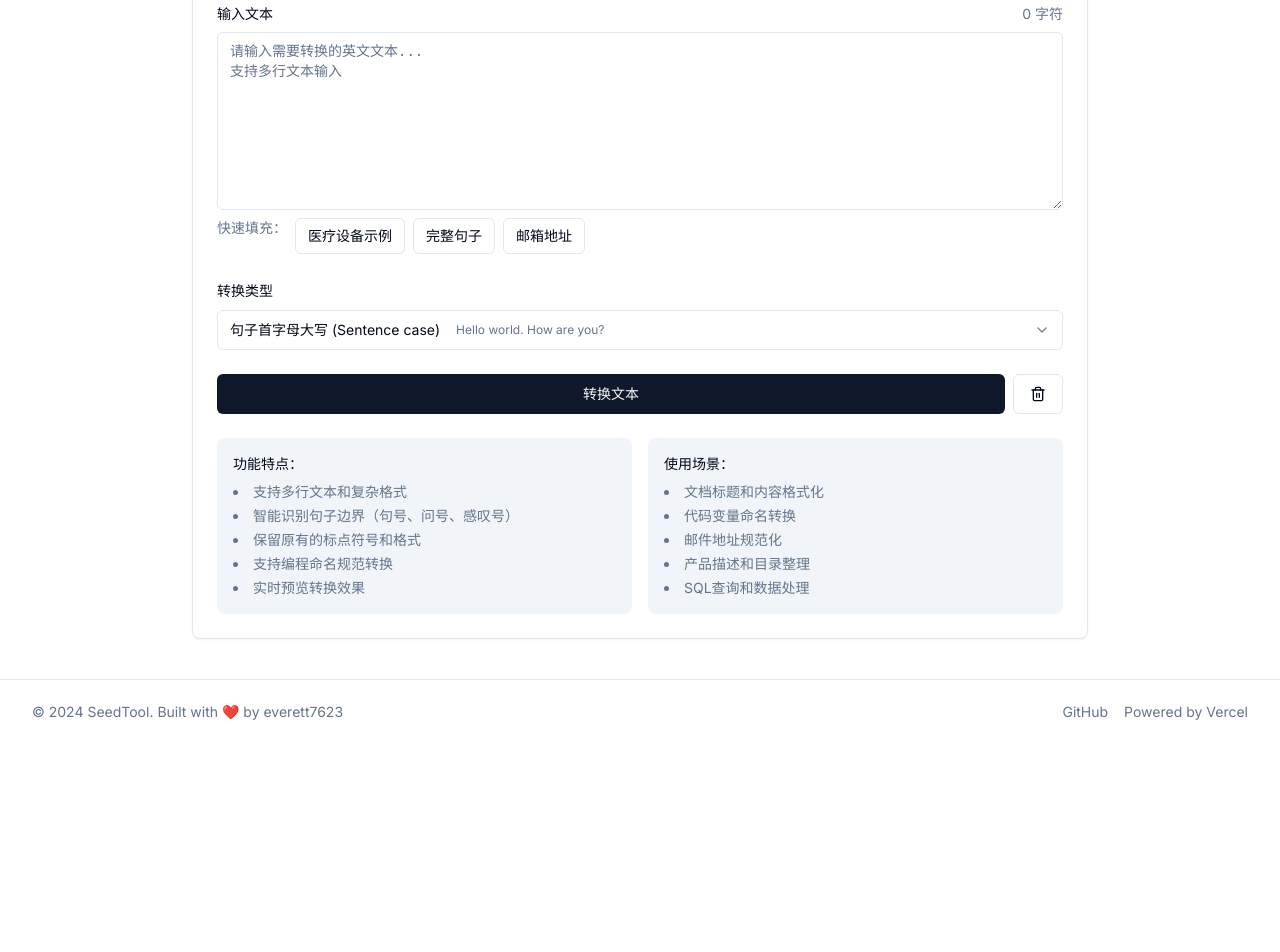
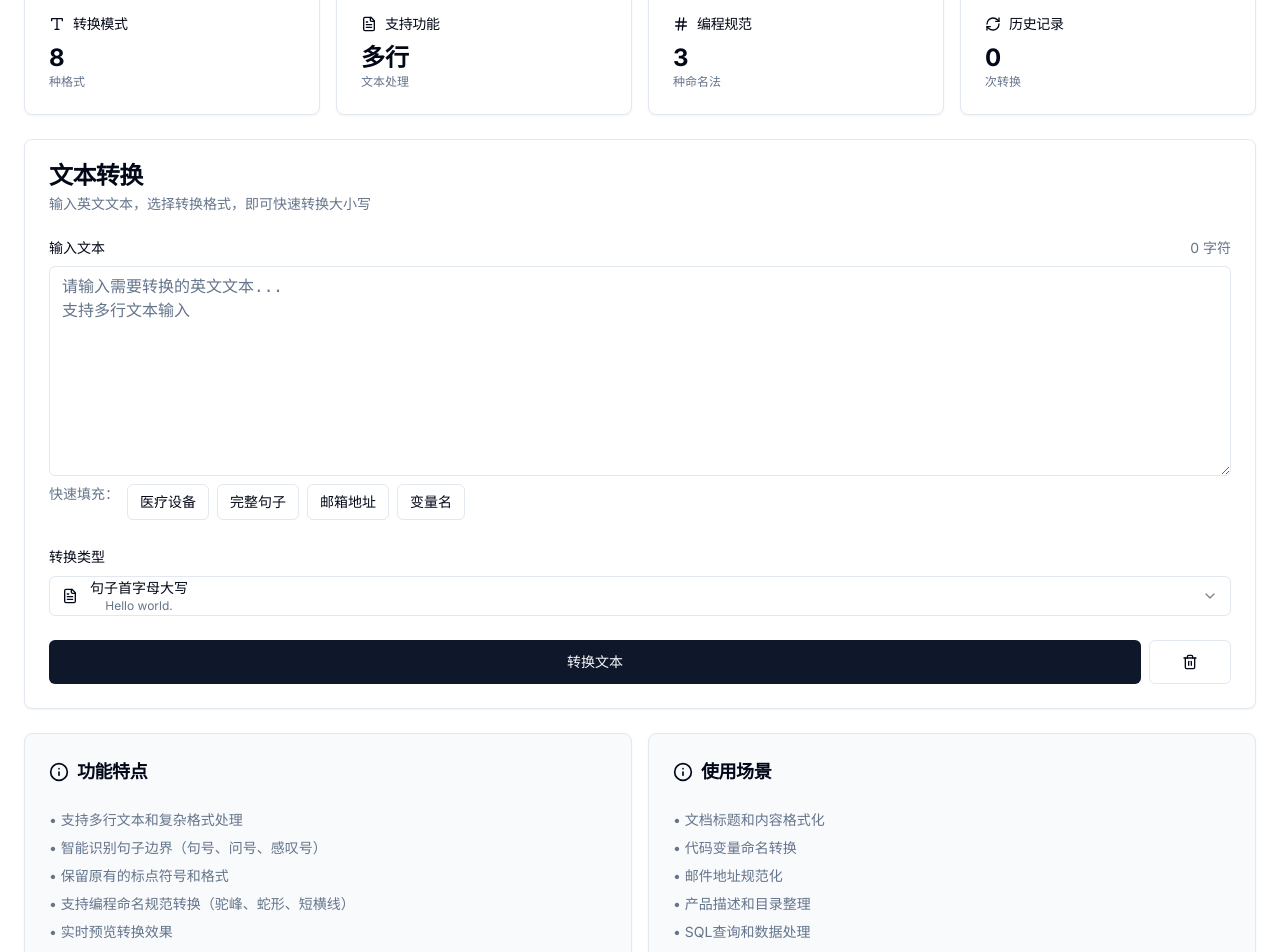
Before and after one commit to everett7623/Globokit, a Next.js app: page /tools/text-case in a window 1280 px wide. Shown: the part 200-1152 px from the top of the page. Before the commit the page ends 944 px from the top, so only its background shows below. Built offline with nearby package versions, Linux system fonts and the light colour scheme.

Commit message:
Update page.tsx

```diff
--- a/app/tools/text-case/page.tsx
+++ b/app/tools/text-case/page.tsx
@@ -1,8 +1,8 @@
 // 名称: 英文大小写转换
 // 描述: 快速转换英文文本的大小写格式，支持多种转换模式
-// 路径: https://raw.githubusercontent.com/everett7623/seedtool/main/tools/text-case/page.tsx
+// 路径: seedtool/app/tools/text-case/page.tsx
 // 作者: Jensfrank
-// 更新时间: 2025-07-21
+// 更新时间: 2025-07-22
 
 'use client'
 
@@ -11,8 +11,9 @@ import { Card, CardHeader, CardTitle, CardDescription, CardContent } from '@/com
 import { Textarea } from '@/components/ui/textarea'
 import { Label } from '@/components/ui/label'
 import { Button } from '@/components/ui/button'
+import { Badge } from '@/components/ui/badge'
 import { Select, SelectContent, SelectItem, SelectTrigger, SelectValue } from '@/components/ui/select'
-import { AlertCircle, Copy, Check, RefreshCw, Trash2 } from 'lucide-react'
+import { AlertCircle, Copy, Check, RefreshCw, Trash2, Type, Hash, FileText, Info } from 'lucide-react'
 import { Alert, AlertDescription } from '@/components/ui/alert'
 
 // 大小写转换类型
@@ -102,47 +103,19 @@ const convertCase = (text: string, caseType: TextCase): string => {
   }
 }
 
-// 复制按钮组件
-const CopyButton = ({ text }: { text: string }) => {
-  const [copied, setCopied] = useState(false)
-
-  const handleCopy = async () => {
-    try {
-      await navigator.clipboard.writeText(text)
-      setCopied(true)
-      setTimeout(() => setCopied(false), 2000)
-    } catch (err) {
-      console.error('Failed to copy:', err)
-    }
-  }
-
-  return (
-    <Button
-      variant="outline"
-      size="sm"
-      onClick={handleCopy}
-      className="h-8"
-    >
-      {copied ? (
-        <>
-          <Check className="h-3 w-3 mr-1" />
-          已复制
-        </>
-      ) : (
-        <>
-          <Copy className="h-3 w-3 mr-1" />
-          复制
-        </>
-      )}
-    </Button>
-  )
-}
-
 export default function TextCasePage() {
   const [input, setInput] = useState('')
   const [output, setOutput] = useState('')
   const [caseType, setCaseType] = useState<TextCase>('sentence')
   const [error, setError] = useState('')
+  const [copiedText, setCopiedText] = useState<string | null>(null)
+  const [history, setHistory] = useState<Array<{input: string, output: string, type: string}>>([])
+
+  const copyToClipboard = (text: string, type: string) => {
+    navigator.clipboard.writeText(text)
+    setCopiedText(type)
+    setTimeout(() => setCopiedText(null), 2000)
+  }
 
   const handleConvert = () => {
     setError('')
@@ -172,6 +145,9 @@ export default function TextCasePage() {
     try {
       const result = convertCase(input, caseType)
       setOutput(result)
+      // 添加到历史记录
+      const typeLabel = caseOptions.find(opt => opt.value === caseType)?.shortLabel || caseType
+      setHistory(prev => [{input: input.slice(0, 50), output: result.slice(0, 50), type: typeLabel}, ...prev.slice(0, 4)])
     } catch (err) {
       setError('转换失败，请重试')
       setOutput('')
@@ -179,21 +155,21 @@ export default function TextCasePage() {
   }
 
   const caseOptions = [
-    { value: 'upper', label: '全部大写 (UPPERCASE)', example: 'HELLO WORLD' },
-    { value: 'lower', label: '全部小写 (lowercase)', example: 'hello world' },
-    { value: 'sentence', label: '句子首字母大写 (Sentence case)', example: 'Hello world. How are you?' },
-    { value: 'title', label: '标题格式 (Title Case)', example: 'Hello World and Welcome' },
-    { value: 'toggle', label: '大小写反转 (tOGGLE cASE)', example: 'hELLO wORLD' },
-    { value: 'camel', label: '驼峰命名 (camelCase)', example: 'helloWorld' },
-    { value: 'snake', label: '蛇形命名 (snake_case)', example: 'hello_world' },
-    { value: 'kebab', label: '短横线命名 (kebab-case)', example: 'hello-world' },
+    { value: 'upper', label: '全部大写', shortLabel: 'UPPERCASE', example: 'HELLO WORLD', icon: <Type className="h-4 w-4" /> },
+    { value: 'lower', label: '全部小写', shortLabel: 'lowercase', example: 'hello world', icon: <Type className="h-4 w-4" /> },
+    { value: 'sentence', label: '句子首字母大写', shortLabel: 'Sentence case', example: 'Hello world.', icon: <FileText className="h-4 w-4" /> },
+    { value: 'title', label: '标题格式', shortLabel: 'Title Case', example: 'Hello World', icon: <FileText className="h-4 w-4" /> },
+    { value: 'toggle', label: '大小写反转', shortLabel: 'tOGGLE cASE', example: 'hELLO wORLD', icon: <RefreshCw className="h-4 w-4" /> },
+    { value: 'camel', label: '驼峰命名', shortLabel: 'camelCase', example: 'helloWorld', icon: <Hash className="h-4 w-4" /> },
+    { value: 'snake', label: '蛇形命名', shortLabel: 'snake_case', example: 'hello_world', icon: <Hash className="h-4 w-4" /> },
+    { value: 'kebab', label: '短横线命名', shortLabel: 'kebab-case', example: 'hello-world', icon: <Hash className="h-4 w-4" /> },
   ]
 
   // 示例文本
   const sampleTexts = [
     {
       text: 'CATHETER SUCTION 16FR W/CON VALVE\nCATHETER SUCTION 08 FG / 14FG WITH FINGER CONTROL VALVE, STERILE',
-      label: '医疗设备示例'
+      label: '医疗设备'
     },
     {
       text: 'The Quick Brown Fox Jumps Over The Lazy Dog',
@@ -203,6 +179,10 @@ export default function TextCasePage() {
       text: 'user@example.com\nJohn.Doe@Company.org',
       label: '邮箱地址'
     },
+    {
+      text: 'PRODUCT_NAME\nuser_id\norderNumber',
+      label: '变量名'
+    }
   ]
 
   // 实时预览
@@ -215,14 +195,85 @@ export default function TextCasePage() {
     }
   }
 
+  // 统计信息
+  const getStats = (text: string) => {
+    return {
+      chars: text.length,
+      words: text.split(/\s+/).filter(w => w).length,
+      lines: text.split('\n').length
+    }
+  }
+
   return (
-    <div className="container py-10">
-      <div className="mx-auto max-w-4xl">
+    <div className="container mx-auto p-6 max-w-7xl">
+      <div className="mb-8">
+        <h1 className="text-3xl font-bold mb-2">英文大小写转换</h1>
+        <p className="text-muted-foreground">
+          快速转换英文文本的大小写格式，支持多种转换模式和编程命名规范
+        </p>
+      </div>
+
+      {/* 统计卡片 */}
+      <div className="grid gap-4 mb-6 md:grid-cols-4">
+        <Card>
+          <CardHeader className="pb-2">
+            <CardTitle className="text-sm font-medium flex items-center gap-2">
+              <Type className="h-4 w-4" />
+              转换模式
+            </CardTitle>
+          </CardHeader>
+          <CardContent>
+            <div className="text-2xl font-bold">{caseOptions.length}</div>
+            <p className="text-xs text-muted-foreground">种格式</p>
+          </CardContent>
+        </Card>
+
+        <Card>
+          <CardHeader className="pb-2">
+            <CardTitle className="text-sm font-medium flex items-center gap-2">
+              <FileText className="h-4 w-4" />
+              支持功能
+            </CardTitle>
+          </CardHeader>
+          <CardContent>
+            <div className="text-2xl font-bold">多行</div>
+            <p className="text-xs text-muted-foreground">文本处理</p>
+          </CardContent>
+        </Card>
+
+        <Card>
+          <CardHeader className="pb-2">
+            <CardTitle className="text-sm font-medium flex items-center gap-2">
+              <Hash className="h-4 w-4" />
+              编程规范
+            </CardTitle>
+          </CardHeader>
+          <CardContent>
+            <div className="text-2xl font-bold">3</div>
+            <p className="text-xs text-muted-foreground">种命名法</p>
+          </CardContent>
+        </Card>
+
+        <Card>
+          <CardHeader className="pb-2">
+            <CardTitle className="text-sm font-medium flex items-center gap-2">
+              <RefreshCw className="h-4 w-4" />
+              历史记录
+            </CardTitle>
+          </CardHeader>
+          <CardContent>
+            <div className="text-2xl font-bold">{history.length}</div>
+            <p className="text-xs text-muted-foreground">次转换</p>
+          </CardContent>
+        </Card>
+      </div>
+
+      {/* 主功能区 */}
       <Card>
         <CardHeader>
-            <CardTitle>英文大小写转换</CardTitle>
+          <CardTitle>文本转换</CardTitle>
           <CardDescription>
-              快速转换英文文本的大小写格式，支持多种转换模式和编程命名规范
+            输入英文文本，选择转换格式，即可快速转换大小写
           </CardDescription>
         </CardHeader>
         <CardContent className="space-y-6">
@@ -242,11 +293,11 @@ export default function TextCasePage() {
                 setError('')
               }}
               rows={8}
-                className="font-mono"
+              className="font-mono text-base"
             />
 
             {/* 示例文本按钮 */}
-              <div className="flex flex-wrap gap-2 mt-2">
+            <div className="flex flex-wrap gap-2">
               <span className="text-sm text-muted-foreground">快速填充：</span>
               {sampleTexts.map((sample, index) => (
                 <Button
@@ -274,9 +325,12 @@ export default function TextCasePage() {
               <SelectContent>
                 {caseOptions.map(option => (
                   <SelectItem key={option.value} value={option.value}>
-                      <div className="flex justify-between items-center w-full">
-                        <span>{option.label}</span>
-                        <span className="text-xs text-muted-foreground ml-4">{option.example}</span>
+                    <div className="flex items-center gap-3 w-full">
+                      {option.icon}
+                      <div className="flex-1">
+                        <div className="font-medium">{option.label}</div>
+                        <div className="text-xs text-muted-foreground">{option.example}</div>
+                      </div>
                     </div>
                   </SelectItem>
                 ))}
@@ -285,8 +339,9 @@ export default function TextCasePage() {
 
             {/* 实时预览 */}
             {input && (
-                <div className="text-sm text-muted-foreground">
-                  预览: <span className="font-mono">{getPreview()}</span>
+              <div className="p-3 rounded-lg bg-muted">
+                <p className="text-xs text-muted-foreground mb-1">预览：</p>
+                <p className="font-mono text-sm">{getPreview()}</p>
               </div>
             )}
           </div>
@@ -300,15 +355,17 @@ export default function TextCasePage() {
           )}
 
           <div className="flex gap-2">
-              <Button onClick={handleConvert} className="flex-1">
+            <Button onClick={handleConvert} className="flex-1" size="lg">
               转换文本
             </Button>
             <Button
               variant="outline"
+              size="lg"
               onClick={() => {
                 setInput('')
                 setOutput('')
                 setError('')
+                setHistory([])
               }}
               title="清空所有内容"
             >
@@ -317,12 +374,13 @@ export default function TextCasePage() {
           </div>
 
           {output && (
-              <div className="space-y-2">
-                <div className="flex items-center justify-between">
-                  <Label>转换结果</Label>
+            <Card className="border-2 border-primary">
+              <CardHeader className="pb-3">
+                <CardTitle className="text-base flex items-center justify-between">
+                  转换结果
                   <div className="flex gap-2">
                     <Button
-                      variant="outline"
+                      variant="ghost"
                       size="sm"
                       onClick={() => {
                         setInput(output)
@@ -331,50 +389,142 @@ export default function TextCasePage() {
                       }}
                       title="将结果作为输入"
                     >
-                      <RefreshCw className="h-3 w-3 mr-1" />
+                      <RefreshCw className="h-4 w-4 mr-1" />
                       作为输入
                     </Button>
-                    <CopyButton text={output} />
+                    <Button
+                      variant="ghost"
+                      size="sm"
+                      onClick={() => copyToClipboard(output, 'output')}
+                    >
+                      {copiedText === 'output' ? (
+                        <>
+                          <Check className="h-4 w-4 mr-1" />
+                          已复制
+                        </>
+                      ) : (
+                        <>
+                          <Copy className="h-4 w-4 mr-1" />
+                          复制
+                        </>
+                      )}
+                    </Button>
                   </div>
-                </div>
+                </CardTitle>
+              </CardHeader>
+              <CardContent>
                 <Textarea
                   value={output}
                   readOnly
                   rows={8}
-                  className="bg-muted font-mono"
+                  className="bg-background font-mono text-base"
                 />
-                <div className="text-sm text-muted-foreground">
-                  {output.length} 字符 · {output.split(/\s+/).filter(w => w).length} 单词 · {output.split('\n').length} 行
+                <div className="mt-2 flex gap-4 text-sm text-muted-foreground">
+                  <span>{getStats(output).chars} 字符</span>
+                  <span>·</span>
+                  <span>{getStats(output).words} 单词</span>
+                  <span>·</span>
+                  <span>{getStats(output).lines} 行</span>
+                </div>
+              </CardContent>
+            </Card>
+          )}
+
+          {/* 转换历史 */}
+          {history.length > 0 && (
+            <div className="space-y-2">
+              <Label>最近转换记录</Label>
+              <div className="space-y-2">
+                {history.map((item, index) => (
+                  <Card key={index} className="bg-muted/50">
+                    <CardContent className="pt-3 pb-3">
+                      <div className="flex items-center justify-between">
+                        <div className="flex-1 space-y-1">
+                          <div className="flex items-center gap-2">
+                            <Badge variant="outline" className="text-xs">
+                              {item.type}
+                            </Badge>
+                            <span className="text-xs text-muted-foreground">
+                              {item.input.length > 30 ? item.input.slice(0, 30) + '...' : item.input}
+                            </span>
+                          </div>
+                          <p className="font-mono text-sm">
+                            {item.output.length > 50 ? item.output.slice(0, 50) + '...' : item.output}
+                          </p>
+                        </div>
+                        <Button
+                          variant="ghost"
+                          size="sm"
+                          onClick={() => copyToClipboard(item.output, `history-${index}`)}
+                          className="h-8 w-8 p-0"
+                        >
+                          {copiedText === `history-${index}` ? (
+                            <Check className="h-3 w-3" />
+                          ) : (
+                            <Copy className="h-3 w-3" />
+                          )}
+                        </Button>
+                      </div>
+                    </CardContent>
+                  </Card>
+                ))}
               </div>
             </div>
           )}
+        </CardContent>
+      </Card>
 
-            <div className="grid grid-cols-1 md:grid-cols-2 gap-4">
-              <div className="rounded-lg bg-muted p-4 text-sm">
-                <p className="font-medium mb-2">功能特点：</p>
-                <ul className="list-disc list-inside space-y-1 text-muted-foreground">
-                  <li>支持多行文本和复杂格式</li>
-                  <li>智能识别句子边界（句号、问号、感叹号）</li>
-                  <li>保留原有的标点符号和格式</li>
-                  <li>支持编程命名规范转换</li>
-                  <li>实时预览转换效果</li>
-                </ul>
+      {/* 功能说明 */}
+      <div className="grid gap-4 mt-6 md:grid-cols-2">
+        <Card className="bg-muted/50">
+          <CardHeader>
+            <CardTitle className="text-lg flex items-center gap-2">
+              <Info className="h-5 w-5" />
+              功能特点
+            </CardTitle>
+          </CardHeader>
+          <CardContent className="space-y-2 text-sm text-muted-foreground">
+            <p>• 支持多行文本和复杂格式处理</p>
+            <p>• 智能识别句子边界（句号、问号、感叹号）</p>
+            <p>• 保留原有的标点符号和格式</p>
+            <p>• 支持编程命名规范转换（驼峰、蛇形、短横线）</p>
+            <p>• 实时预览转换效果</p>
+            <p>• 保存最近5条转换历史记录</p>
+          </CardContent>
+        </Card>
+
+        <Card className="bg-muted/50">
+          <CardHeader>
+            <CardTitle className="text-lg flex items-center gap-2">
+              <Info className="h-5 w-5" />
+              使用场景
+            </CardTitle>
+          </CardHeader>
+          <CardContent className="space-y-2 text-sm text-muted-foreground">
+            <p>• 文档标题和内容格式化</p>
+            <p>• 代码变量命名转换</p>
+            <p>• 邮件地址规范化</p>
+            <p>• 产品描述和目录整理</p>
+            <p>• SQL查询和数据处理</p>
+            <p>• API文档和技术文档编写</p>
+          </CardContent>
+        </Card>
       </div>
 
-              <div className="rounded-lg bg-muted p-4 text-sm">
-                <p className="font-medium mb-2">使用场景：</p>
-                <ul className="list-disc list-inside space-y-1 text-muted-foreground">
-                  <li>文档标题和内容格式化</li>
-                  <li>代码变量命名转换</li>
-                  <li>邮件地址规范化</li>
-                  <li>产品描述和目录整理</li>
-                  <li>SQL查询和数据处理</li>
-                </ul>
+      {/* 快捷说明 */}
+      <Card className="mt-4 bg-muted/50">
+        <CardContent className="pt-6">
+          <div className="grid grid-cols-2 md:grid-cols-4 gap-4">
+            {caseOptions.slice(0, 4).map((option) => (
+              <div key={option.value} className="text-center">
+                <div className="mb-2">{option.icon}</div>
+                <p className="font-medium text-sm">{option.shortLabel}</p>
+                <p className="text-xs text-muted-foreground">{option.example}</p>
               </div>
+            ))}
           </div>
         </CardContent>
       </Card>
     </div>
-    </div>
   )
 }
```
Lines whose indentation alone changed are shown as unchanged.
